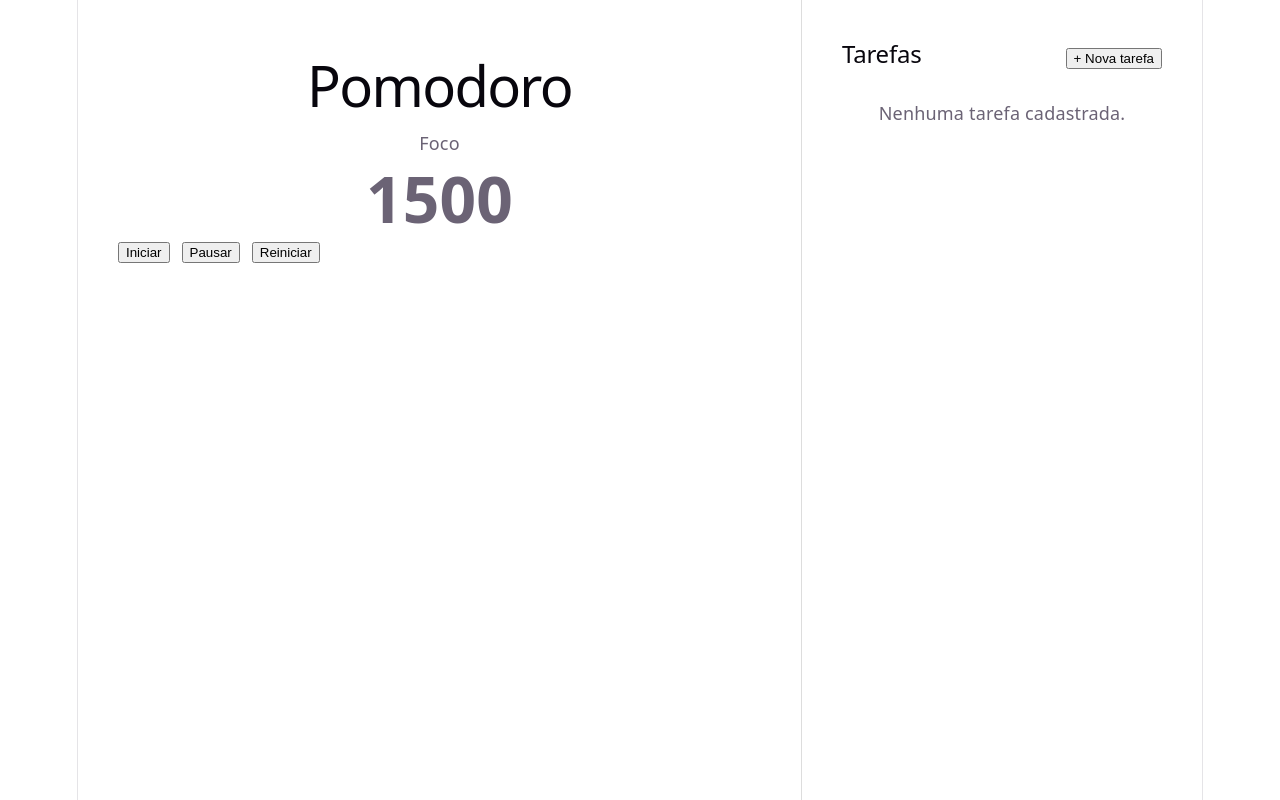
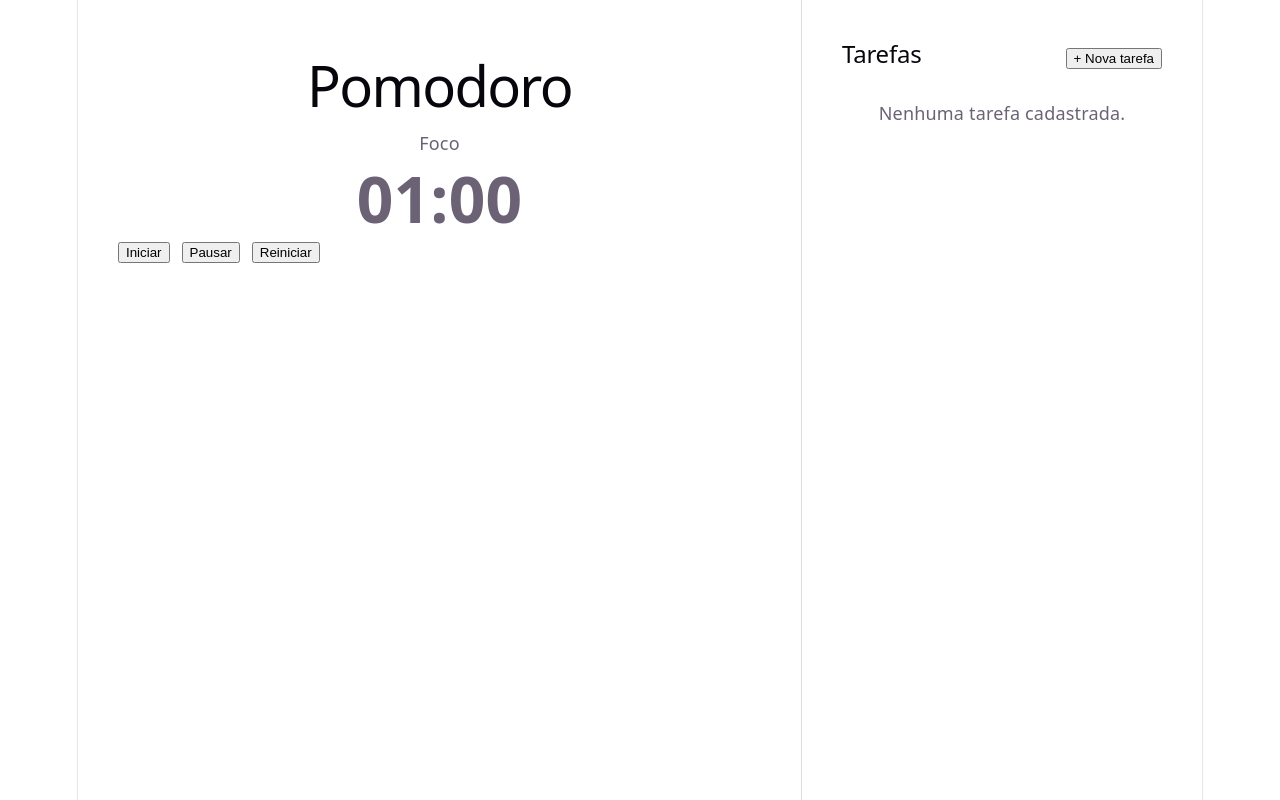
Before and after one commit to Pomodoro-web/Pomodoro, a React (Vite) app: page / in a window 1280 px wide. Built offline with nearby package versions, Linux system fonts and the light colour scheme.

Commit message:
Formata contagem de tempo

```diff
--- a/src/componentes/Timer/ExibirTempo.tsx
+++ b/src/componentes/Timer/ExibirTempo.tsx
@@ -3,9 +3,15 @@ type PropriedadesExibirTempo = {
 }
 
 function ExibirTempo({ tempo }: PropriedadesExibirTempo) {
+  const minutos = Math.floor(tempo / 60)
+  const segundos = tempo % 60
+
+  const tempoFormatado =
+    `${String(minutos).padStart(2, '0')}:${String(segundos).padStart(2, '0')}`
+
   return (
     <p className="tempo">
-      {tempo}
+      {tempoFormatado}
     </p>
   )
 }
--- a/src/componentes/Timer/Timer.tsx
+++ b/src/componentes/Timer/Timer.tsx
@@ -6,7 +6,7 @@ import EstadoTimer from './EstadoTimer'
 type EstadoPomodoro = 'Foco' | 'Pausa curta' | 'Pausa longa'
 
 function Timer() {
-  const [tempo, setTempo] = useState(25 * 60)
+  const [tempo, setTempo] = useState(1 * 60)
   const [rodando, setRodando] = useState(false)
 
   const [estado] = useState<EstadoPomodoro>('Foco')
@@ -17,7 +17,14 @@ function Timer() {
     }
 
     const intervalo = setInterval(() => {
-      setTempo((tempoAtual) => tempoAtual - 1)
+      setTempo((tempoAtual) => {
+        if (tempoAtual <= 1) {
+          setRodando(false)
+          return 0
+        }
+
+        return tempoAtual - 1
+      })
     }, 1000)
 
     return () => clearInterval(intervalo)
```
